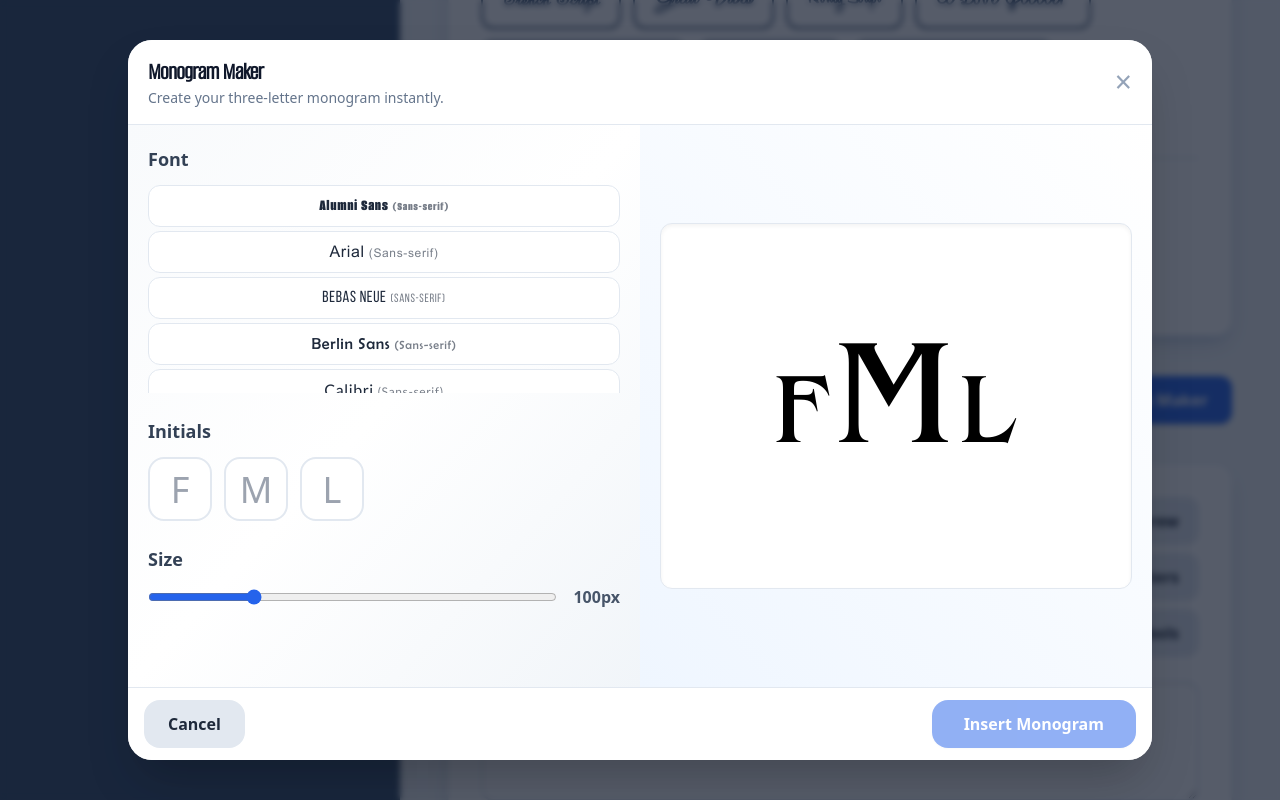
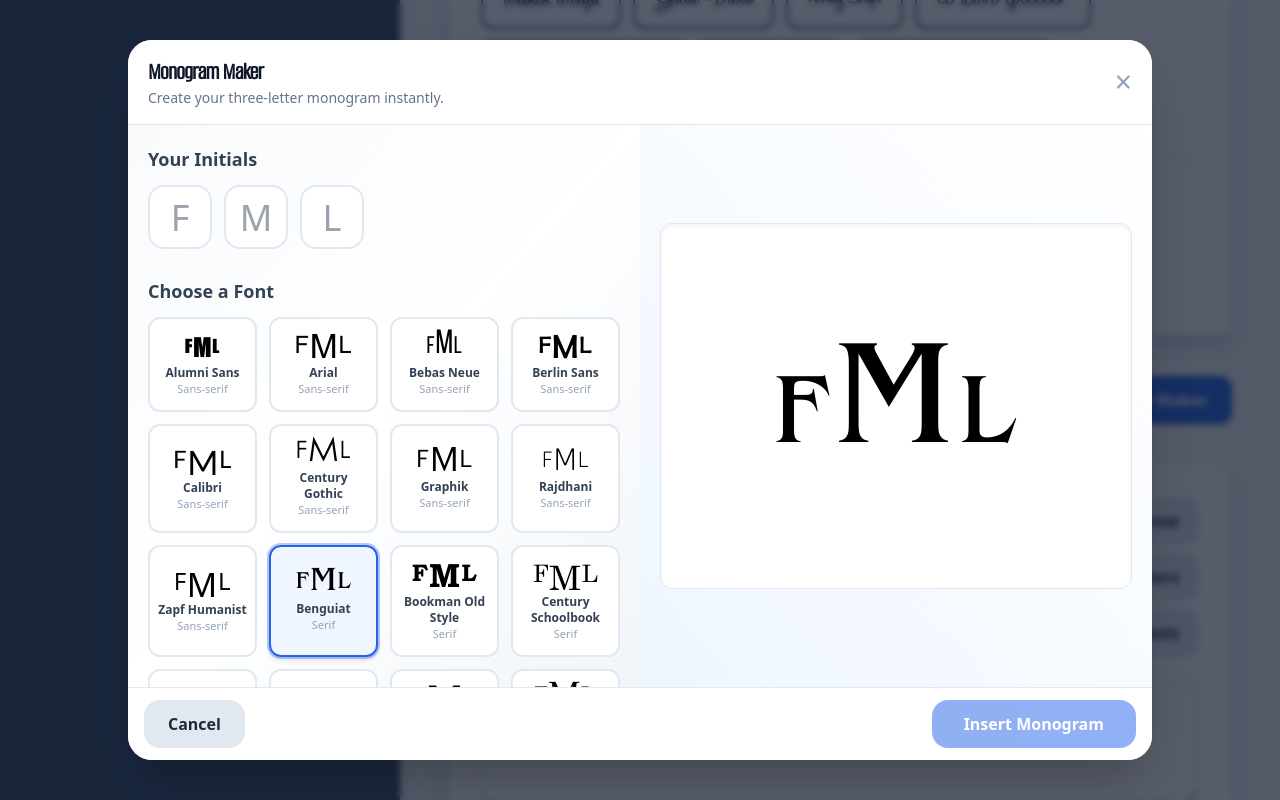
Before and after one commit to Arch-Tom/archfonthub, a React (Vite) app: page / in a window 1280 px wide. Both pictures are taken after a click on the button "Open Monogram Maker". Shown: the part 966-1766 px from the top of the page. Built offline with nearby package versions, Linux system fonts and the light colour scheme; a web font is replaced by a local one.

Commit message:
More updates to MonogramMaker.jsx

```diff
--- a/src/MonogramMaker.jsx
+++ b/src/MonogramMaker.jsx
@@ -1,17 +1,13 @@
 import React, { useState, useMemo } from 'react';
 
 export default function MonogramMaker({ fontLibrary, onClose, onInsert }) {
-    // Flatten font list for easy mapping
     const monogramFonts = useMemo(() => {
         return Object.entries(fontLibrary)
             .flatMap(([category, fonts]) => fonts.map(font => ({ ...font, category })));
     }, [fontLibrary]);
 
-    // Set default font on mount
     const [selectedFont, setSelectedFont] = useState(monogramFonts.find(f => f.category === 'Serif') || monogramFonts[0]);
     const [activeStyle, setActiveStyle] = useState(Object.keys(selectedFont.styles)[0]);
-
-    // State for initials and font size
     const [firstInitial, setFirstInitial] = useState('');
     const [middleInitial, setMiddleInitial] = useState('');
     const [lastInitial, setLastInitial] = useState('');
@@ -27,6 +23,15 @@ export default function MonogramMaker({ fontLibrary, onClose, onInsert }) {
         });
         onClose();
     };
+
+    // Helper for grid preview
+    const getPreview = () => (
+        <span>
+            <span>{firstInitial || 'F'}</span>
+            <span style={{ fontSize: '1.4em', verticalAlign: 'middle' }}>{middleInitial || 'M'}</span>
+            <span>{lastInitial || 'L'}</span>
+        </span>
+    );
 
     return (
         <div
@@ -54,40 +59,15 @@ export default function MonogramMaker({ fontLibrary, onClose, onInsert }) {
                     </button>
                 </header>
 
-                {/* Responsive Main Content */}
+                {/* Main content */}
                 <div className="flex-1 flex flex-col-reverse md:flex-row overflow-y-auto">
-                    {/* Controls */}
-                    <section className="w-full md:w-1/2 p-5 space-y-6 bg-gradient-to-br from-slate-50 via-white to-slate-100">
-                        {/* Font Selection */}
+
+                    {/* Controls: mobile and desktop */}
+                    <section className="w-full md:w-1/2 flex flex-col gap-7 p-5 bg-gradient-to-br from-slate-50 via-white to-slate-100">
+
+                        {/* === Initials input (moved to top) === */}
                         <div>
-                            <h3 className="text-base md:text-lg font-semibold text-slate-700 mb-3">Font</h3>
-                            <div className="flex gap-2 overflow-x-auto md:flex-col md:gap-1 md:max-h-52 md:overflow-y-auto">
-                                {monogramFonts.map(font => (
-                                    <button
-                                        key={font.name}
-                                        onClick={() => {
-                                            setSelectedFont(font);
-                                            setActiveStyle(Object.keys(font.styles)[0]);
-                                        }}
-                                        className={`min-w-[120px] md:min-w-0 px-4 py-2 rounded-xl border text-base transition
-                                            ${selectedFont.name === font.name ? 'bg-blue-600 text-white border-blue-700 shadow-md' : 'bg-white border-slate-200 hover:bg-blue-50 text-slate-800'}`}
-                                        style={{
-                                            fontFamily: font.styles[Object.keys(font.styles)[0]],
-                                            fontWeight: 500,
-                                            letterSpacing: "0.04em",
-                                            outline: selectedFont.name === font.name ? '2px solid #2563eb' : 'none'
-                                        }}
-                                    >
-                                        {font.name}
-                                        <span className="ml-1 text-xs opacity-60">({font.category})</span>
-                                    </button>
-                                ))}
-                            </div>
-                        </div>
-
-                        {/* Initials Input */}
-                        <div>
-                            <h3 className="text-base md:text-lg font-semibold text-slate-700 mb-3">Initials</h3>
+                            <h3 className="text-base md:text-lg font-semibold text-slate-700 mb-3">Your Initials</h3>
                             <div className="flex gap-3">
                                 <input
                                     type="text"
@@ -116,7 +96,47 @@ export default function MonogramMaker({ fontLibrary, onClose, onInsert }) {
                             </div>
                         </div>
 
-                        {/* Font Size Slider */}
+                        {/* === Font Selection Area - Grid of mini-cards === */}
+                        <div>
+                            <h3 className="text-base md:text-lg font-semibold text-slate-700 mb-3">Choose a Font</h3>
+                            <div className="grid grid-cols-2 sm:grid-cols-3 md:grid-cols-4 gap-3">
+                                {monogramFonts.map(font => (
+                                    <button
+                                        key={font.name}
+                                        onClick={() => {
+                                            setSelectedFont(font);
+                                            setActiveStyle(Object.keys(font.styles)[0]);
+                                        }}
+                                        className={`group flex flex-col items-center justify-center px-2 py-3 rounded-xl border-2 transition
+                                            ${selectedFont.name === font.name
+                                                ? 'border-blue-600 bg-blue-50 shadow-md'
+                                                : 'border-slate-200 bg-white hover:border-blue-400 hover:bg-blue-50/40'}`}
+                                        style={{
+                                            minHeight: '82px',
+                                            outline: selectedFont.name === font.name ? '2px solid #2563eb55' : 'none',
+                                        }}
+                                    >
+                                        {/* Monogram preview for the font */}
+                                        <span
+                                            className="mb-1 text-lg"
+                                            style={{
+                                                fontFamily: font.styles[Object.keys(font.styles)[0]],
+                                                fontWeight: 500,
+                                                letterSpacing: "0.03em",
+                                                fontSize: '1.5em',
+                                                transition: 'font-size 0.2s'
+                                            }}
+                                        >
+                                            {getPreview()}
+                                        </span>
+                                        <span className="text-xs font-semibold text-slate-700 group-hover:text-blue-700">{font.name}</span>
+                                        <span className="text-[11px] text-slate-400">{font.category}</span>
+                                    </button>
+                                ))}
+                            </div>
+                        </div>
+
+                        {/* === Font Size === */}
                         <div>
                             <h3 className="text-base md:text-lg font-semibold text-slate-700 mb-3">Size</h3>
                             <div className="flex items-center gap-4">
@@ -134,7 +154,7 @@ export default function MonogramMaker({ fontLibrary, onClose, onInsert }) {
                         </div>
                     </section>
 
-                    {/* Preview */}
+                    {/* === Preview Area === */}
                     <aside className="w-full md:w-1/2 flex flex-col items-center justify-center bg-white md:bg-gradient-to-tr md:from-blue-50 md:to-white p-5">
                         <div className="w-full h-56 md:h-[70%] flex items-center justify-center rounded-xl border border-slate-200 shadow-inner bg-white mb-6 md:mb-0">
                             <div
@@ -156,7 +176,7 @@ export default function MonogramMaker({ fontLibrary, onClose, onInsert }) {
                     </aside>
                 </div>
 
-                {/* Footer: Always visible & floating on mobile */}
+                {/* Footer Actions */}
                 <footer className="sticky bottom-0 left-0 w-full bg-white/95 border-t border-slate-200 px-4 py-3 flex flex-row-reverse justify-between gap-3 z-20">
                     <button
                         onClick={handleInsert}
```
